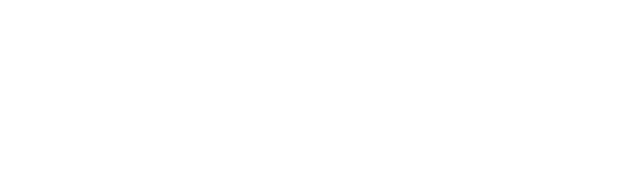
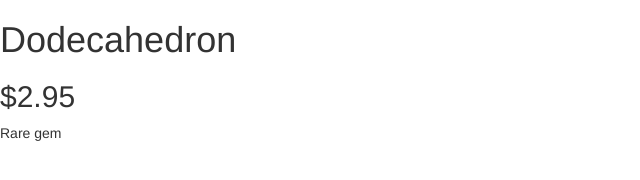
Before and after one commit to iamryandrake/angularDemo, a plain HTML site: page index.html in a window 1280 px wide. Shown: the whole page, without its empty margins (0-640 px from the left). Drawn offline with nearby package versions, Linux system fonts and the light colour scheme.

Commit message:
Add dynamic tags?

```diff
--- a/app.js
+++ b/app.js
@@ -1 +1,13 @@
-var app = angular.module('store', [ ]);
+(function(){
+  var app = angular.module('store', [ ]);
+
+  app.controller('StoreController', function() {
+    this.product = gem;
+  });
+
+  var gem = {
+    name: 'Dodecahedron',
+    price: 2.95,
+    description: 'Rare gem'
+  };
+})();
--- a/index.html
+++ b/index.html
@@ -4,6 +4,11 @@
     <link rel="stylesheet" type="text/css" href="https://maxcdn.bootstrapcdn.com/bootstrap/3.3.5/css/bootstrap.min.css" />
   </head>
   <body>
+    <div ng-controller="StoreController as store">
+      <h1>{{store.product.name}}</h1>
+      <h2>${{store.product.price}}</h2>
+      <p>{{store.product.description}}</p>
+    </div>
     <script typ="text/javascript" src="https://cdnjs.cloudflare.com/ajax/libs/angular.js/1.5.0-beta.0/angular.min.js" /></script>
     <script type="text/javascript" src="app.js"></script>
   </body>
```
